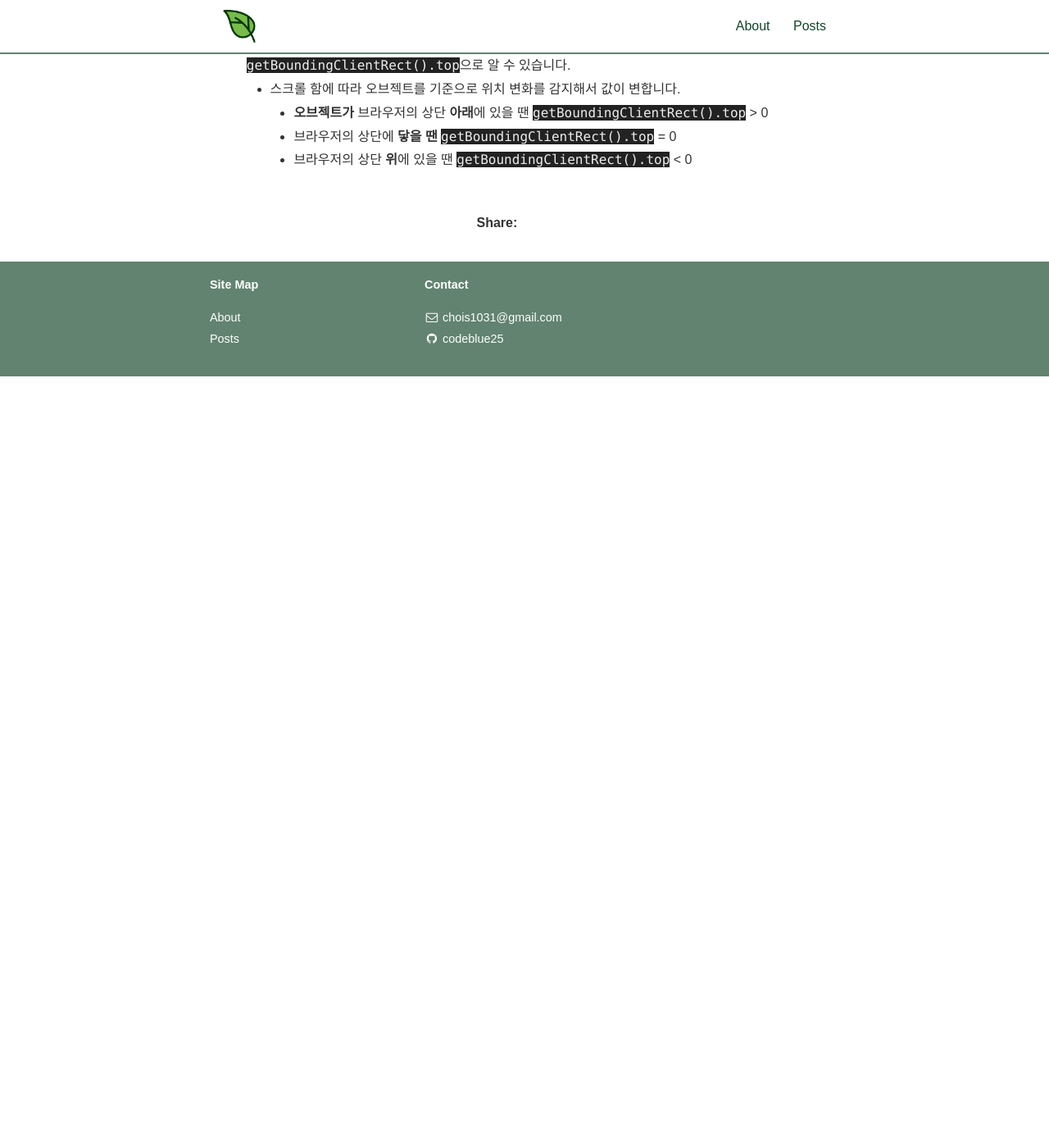
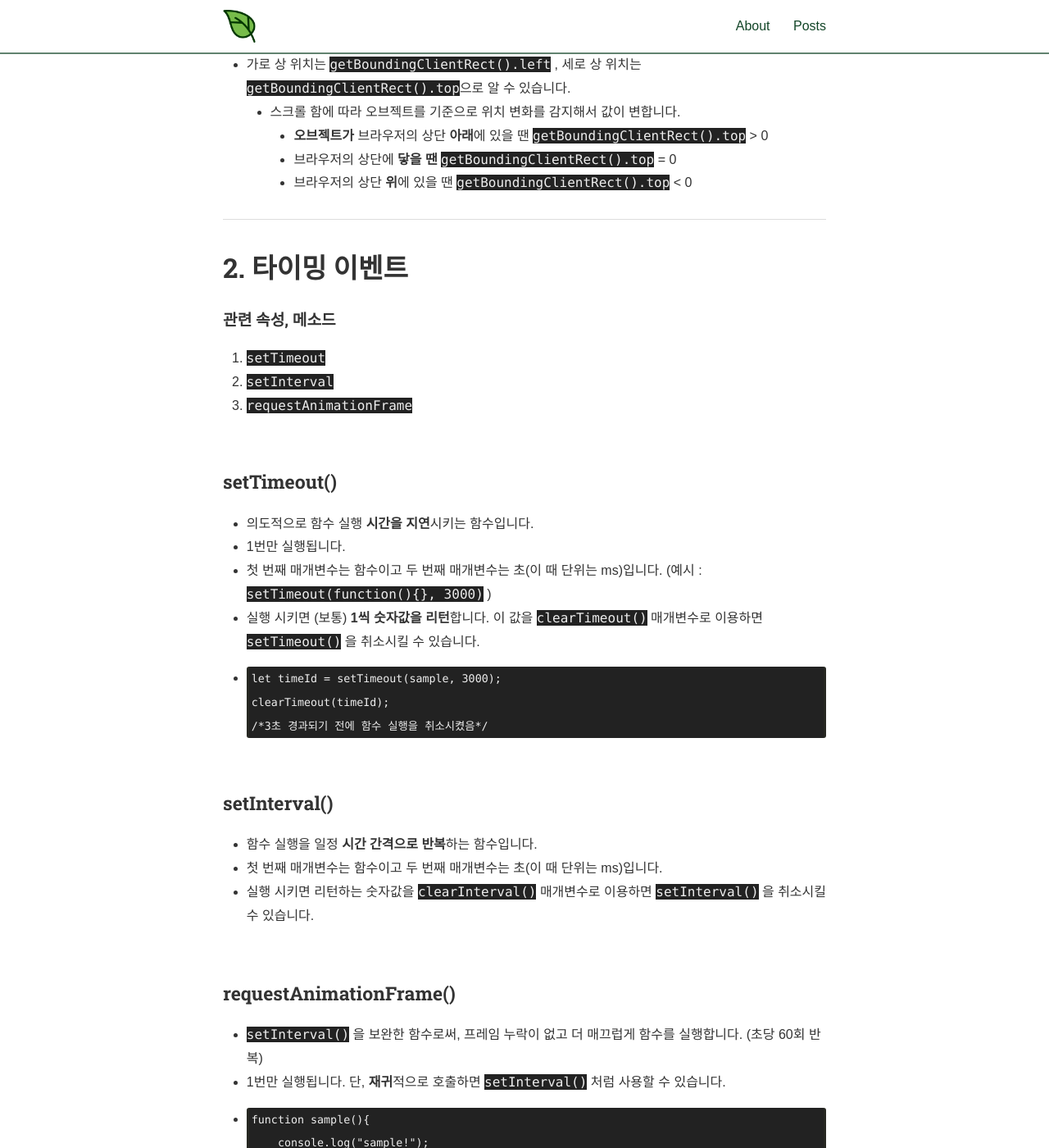
Before and after one commit to codeblue25/codeblue25.github.io, a Jekyll site: the page built from _posts/2021-03-15-js interactive.md, in a window 1280 px wide and 1400 px high, scrolled down 1055 px. Shown: the whole window at 82% size. Built offline with Jekyll 4.4.1, drawn with Linux system fonts in a browser that asks for light colours; nearby versions of some CDN libraries; some web fonts are replaced; a style sheet for code colours, icons or effects is not loaded; before the commit the page ends 1514 px from its top, so only the background shows below that; some of the changed text lies outside the part shown.

Commit message:
JavaScript Interactive Web
타이밍 제어하는 관련 함수 내용 정리

````diff
--- a/_posts/2021-03-15-js interactive.md
+++ b/_posts/2021-03-15-js interactive.md
@@ -6,13 +6,15 @@ author: codeblue25
 categories: JavaScript
 ---
 
-<h1>스크롤(Scroll) 이벤트</h1>
+<h1>1. 스크롤(Scroll) 이벤트</h1>
 
-<h2>관련 속성, 메소드</h2>
+<h4>관련 속성, 메소드</h4>
 
 1. `pageXOffset` ,  `pageYOffset`
 2. `offsetTop` ,  `offsetLeft`
 3. `getBoundingClientRect()`
+
+<br/>
 
 <h3>pageXOffset , pageYOffset</h3>
 
@@ -38,3 +40,64 @@ categories: JavaScript
     * **오브젝트가** 브라우저의 상단 **아래**에 있을 땐  `getBoundingClientRect().top`  > 0
     * 브라우저의 상단에 **닿을 땐**  `getBoundingClientRect().top`  = 0
     * 브라우저의 상단 **위**에 있을 땐  `getBoundingClientRect().top`  < 0
+
+---
+
+<h1>2. 타이밍 이벤트</h1>
+
+<h4>관련 속성, 메소드</h4>
+
+1. `setTimeout`
+2. `setInterval`
+3. `requestAnimationFrame`
+
+<br/>
+
+<h3>setTimeout()</h3>
+
+* 의도적으로 함수 실행 **시간을 지연**시키는 함수입니다.
+* 1번만 실행됩니다.
+* 첫 번째 매개변수는 함수이고 두 번째 매개변수는 초(이 때 단위는 ms)입니다. (예시  :  `setTimeout(function(){}, 3000)` )
+* 실행 시키면 (보통) **1씩 숫자값을 리턴**합니다. 이 값을 `clearTimeout()` 매개변수로 이용하면 `setTimeout()` 을 취소시킬 수 있습니다.
+* ```javascript
+  let timeId = setTimeout(sample, 3000);
+  clearTimeout(timeId);
+  /*3초 경과되기 전에 함수 실행을 취소시켰음*/
+  ```
+
+<br/>
+
+<h3>setInterval()</h3>
+
+* 함수 실행을 일정 **시간 간격으로 반복**하는 함수입니다.
+* 첫 번째 매개변수는 함수이고 두 번째 매개변수는 초(이 때 단위는 ms)입니다.
+* 실행 시키면 리턴하는 숫자값을 `clearInterval()` 매개변수로 이용하면 `setInterval()` 을 취소시킬 수 있습니다.
+
+<br/>
+
+<h3>requestAnimationFrame()</h3>
+
+* `setInterval()` 을 보완한 함수로써, 프레임 누락이 없고 더 매끄럽게 함수를 실행합니다. (초당 60회 반복)
+* 1번만 실행됩니다. 단, **재귀**적으로 호출하면  `setInterval()` 처럼 사용할 수 있습니다.
+* ```javascript
+  function sample(){
+      console.log("sample!");
+      let timeId = requestAnimationFrame(sample); /*2. requestAnimationFrame 함수를 실행시키는데,
+      실행시 호출하는 함수가 sample함수*/
+  }
+  sample(); /*1. sample 함수 호출*/ /*3. 다시 sample 함수 호출을 반복*/
+  ```
+* 실행 시키면 리턴하는 숫자값을 `cancelAnimationFrame()` 매개변수로 이용하면 `requestAnimationFrame()` 을 취소시킬 수 있습니다.
+* 또는 조건문과 함께 사용해서 제어할 수 있습니다.
+* ```javascript
+  let n = 0;
+  function counter(){
+      n++;
+      if(n > 200){
+          return;
+      }
+      console.log(n);
+      let timeId = requestAnimationFrame(counter);
+  }
+  counter();
+  ```
````
